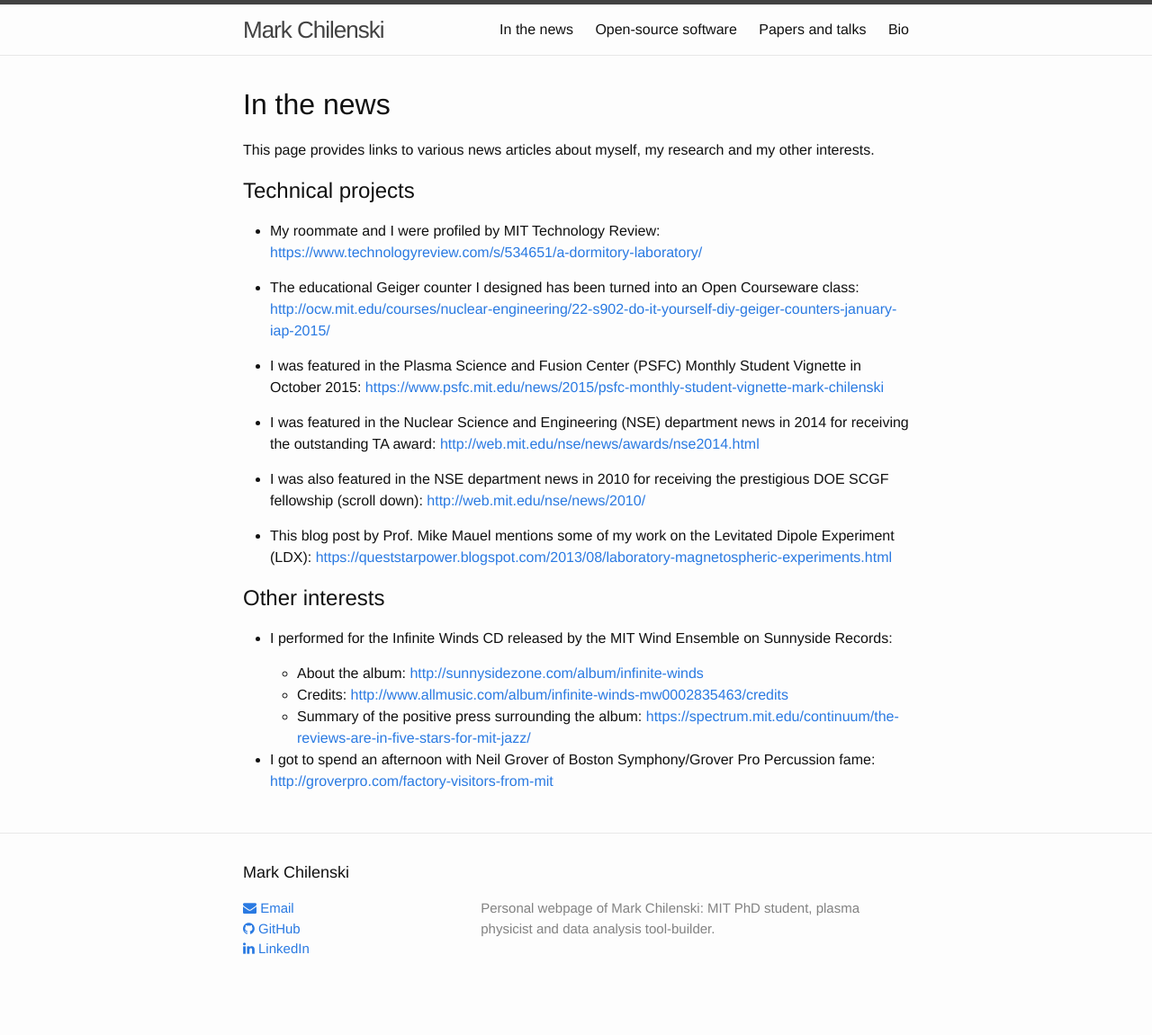
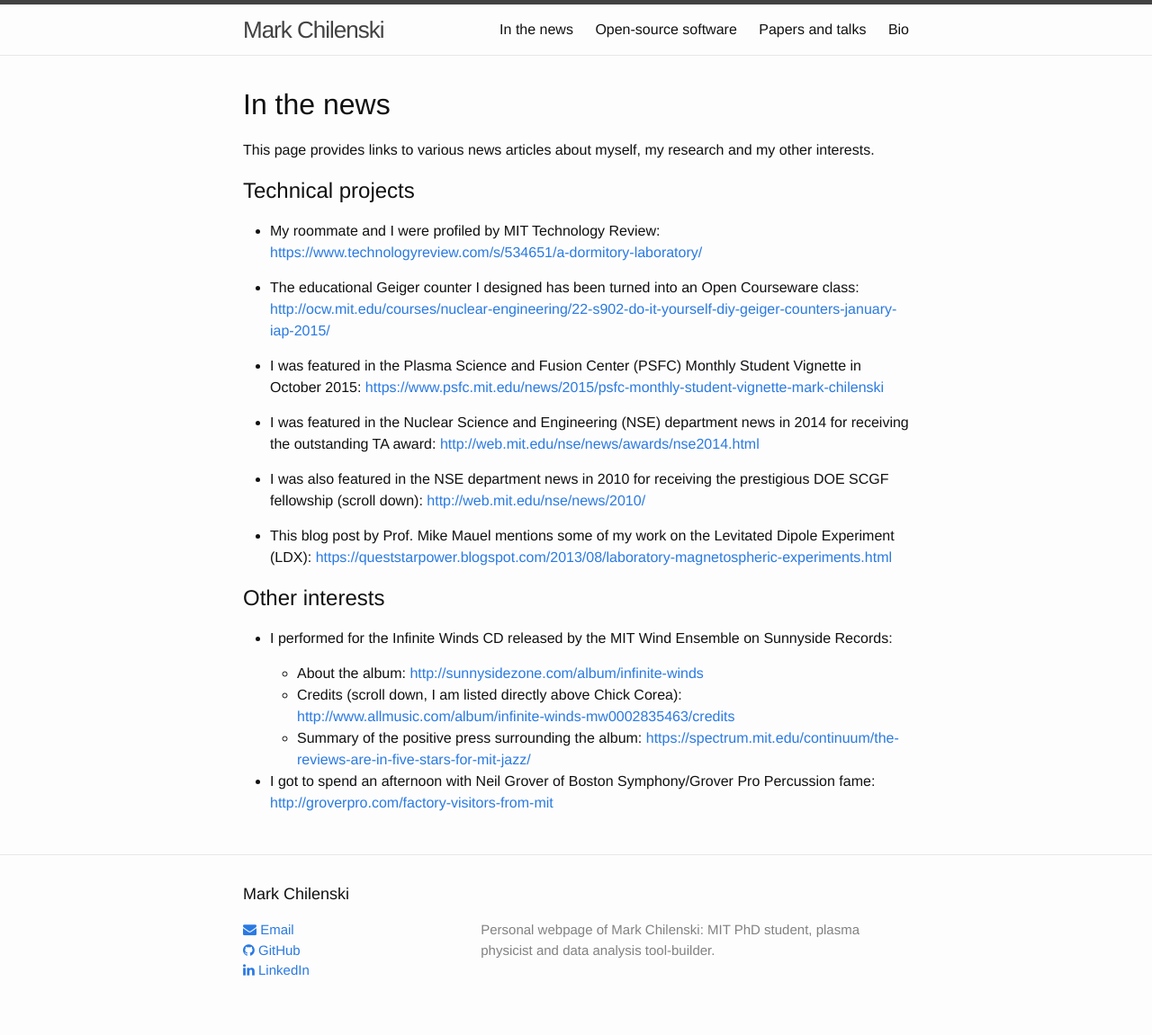
Before and after one commit to markchil/markchil.github.io, a Jekyll site: the page built from 1_News.md, in a window 1280 px wide. Shown: the whole page at 90% size. Built offline with Jekyll 4.4.1, drawn with Linux system fonts in a browser that asks for light colours; nearby versions of some CDN libraries; before the commit the page ends 1127 px from its top, so only the background shows below that.

Commit message:
Update news.

```diff
--- a/1_News.md
+++ b/1_News.md
@@ -26,7 +26,7 @@ This page provides links to various news articles about myself, my research and
 * I performed for the Infinite Winds CD released by the MIT Wind Ensemble on Sunnyside Records:
 
     * About the album: <http://sunnysidezone.com/album/infinite-winds>
-    * Credits: <http://www.allmusic.com/album/infinite-winds-mw0002835463/credits>
+    * Credits (scroll down, I am listed directly above Chick Corea): <http://www.allmusic.com/album/infinite-winds-mw0002835463/credits>
     * Summary of the positive press surrounding the album: <https://spectrum.mit.edu/continuum/the-reviews-are-in-five-stars-for-mit-jazz/>
 
 * I got to spend an afternoon with Neil Grover of Boston Symphony/Grover Pro Percussion fame: <http://groverpro.com/factory-visitors-from-mit>
```
